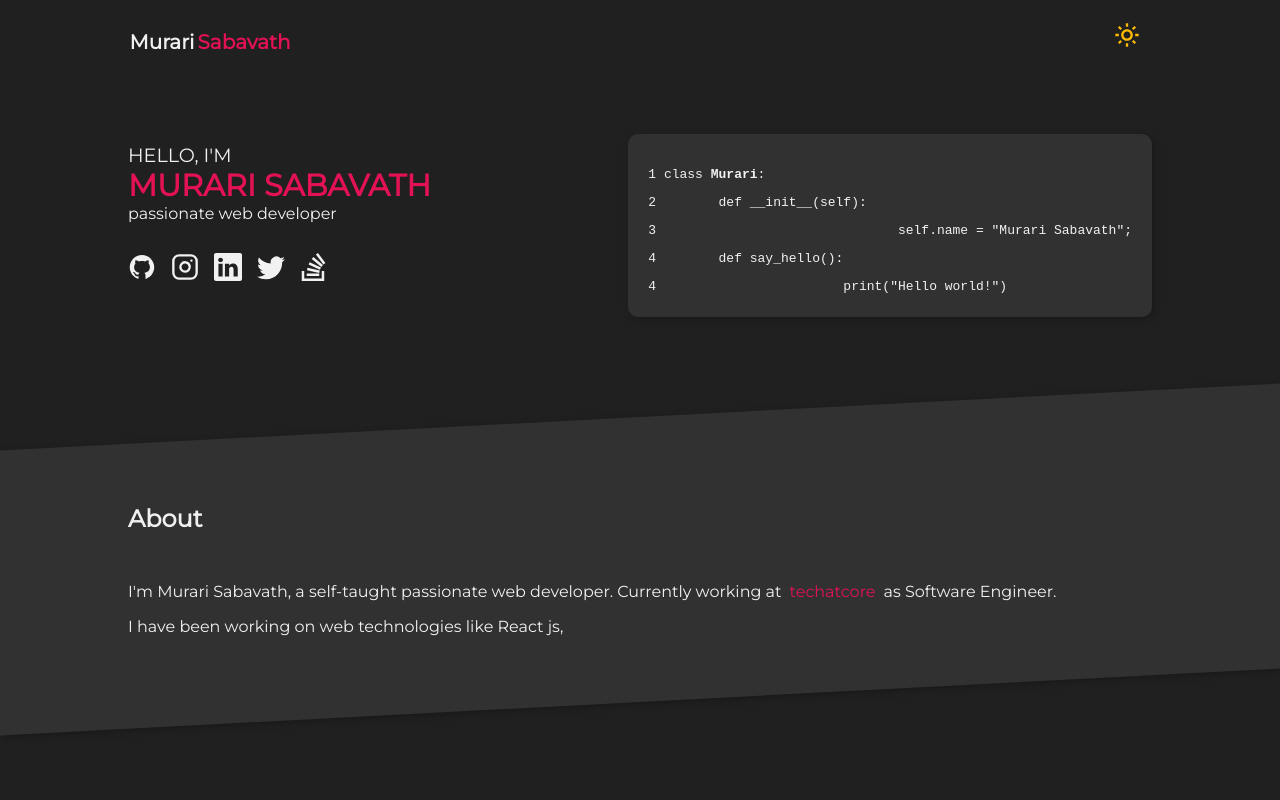
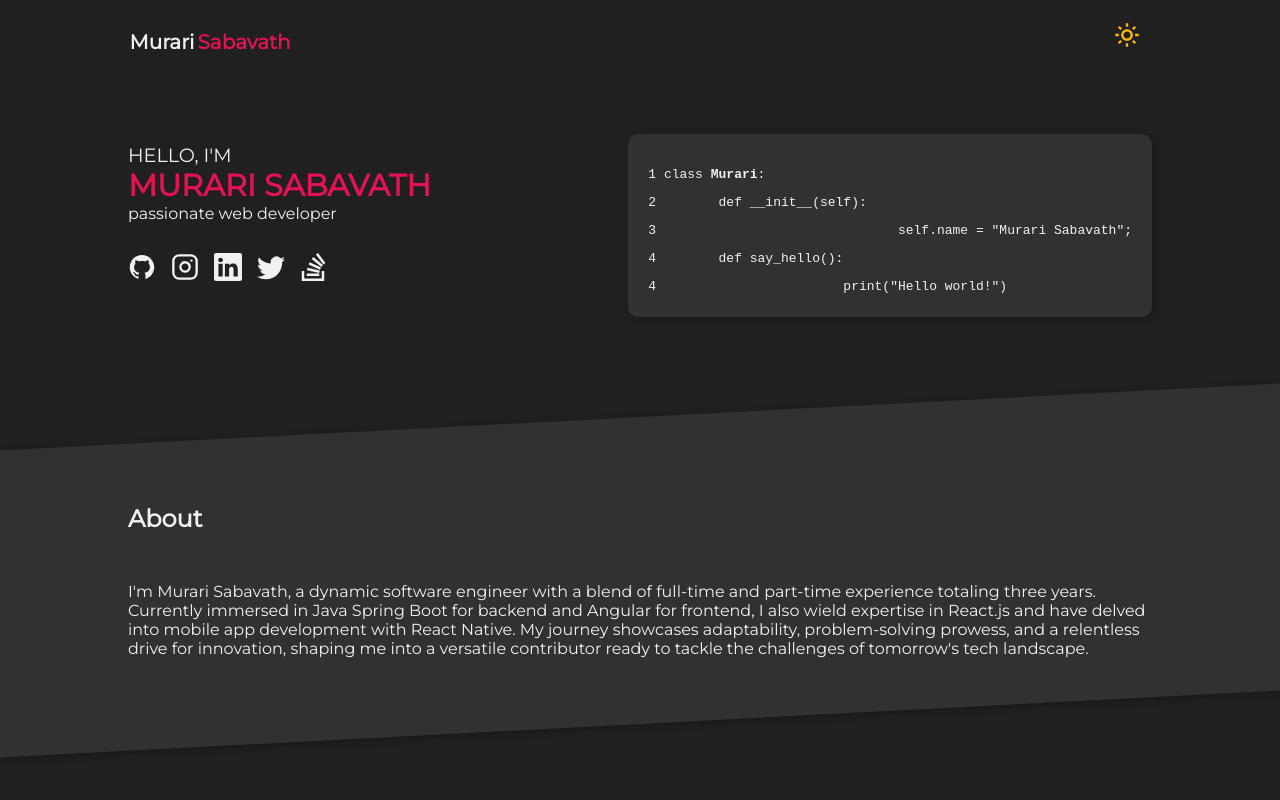
Before and after one commit to MurariSabavath/portfolio, a Next.js app: page / in a window 1280 px wide. Shown: the top 800 px of the page. Built offline with nearby package versions, Linux system fonts and the light colour scheme.

Commit message:
update about

```diff
--- a/components/about/index.tsx
+++ b/components/about/index.tsx
@@ -27,15 +27,16 @@ const About = () => (
 
             <div>
               <p>
-                I&apos;m Murari Sabavath, a self-taught passionate web
-                developer. Currently working at
-                <InlineLink href="https://techatcore.com/" target="_blank">
-                  techatcore
-                </InlineLink>
-                as Software Engineer.
+                I&apos;m Murari Sabavath, a dynamic software engineer with a blend of
+                full-time and part-time experience totaling three years.
+                Currently immersed in Java Spring Boot for backend and Angular
+                for frontend, I also wield expertise in React.js and have delved
+                into mobile app development with React Native. My journey
+                showcases adaptability, problem-solving prowess, and a
+                relentless drive for innovation, shaping me into a versatile
+                contributor ready to tackle the challenges of tomorrow&apos;s tech
+                landscape.
               </p>
-
-              <p>I have been working on web technologies like React js,</p>
             </div>
           </FlexBox>
         </Section>
```
Also changed, not shown: 2 other files (tests, documents, lock files or other folders).
